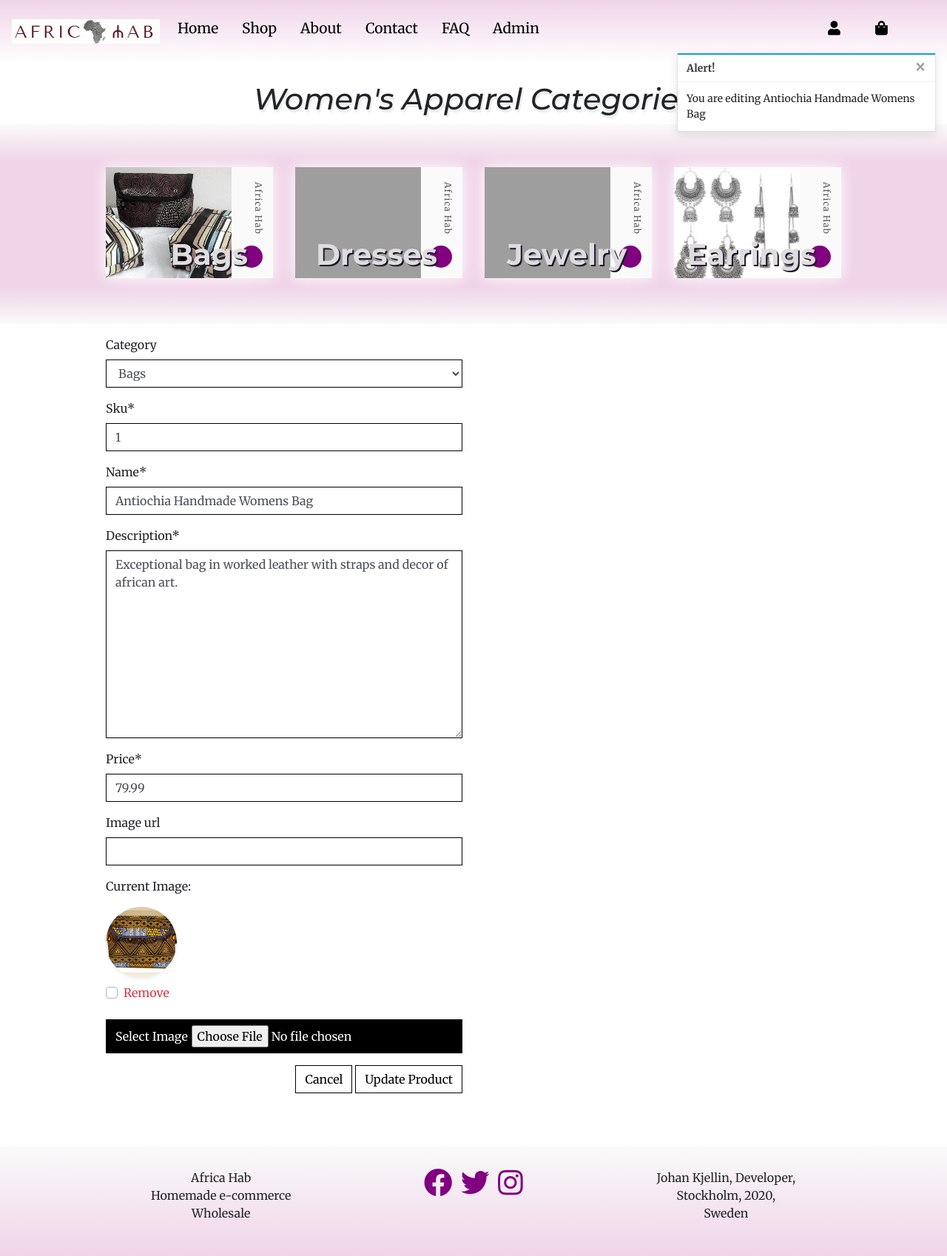
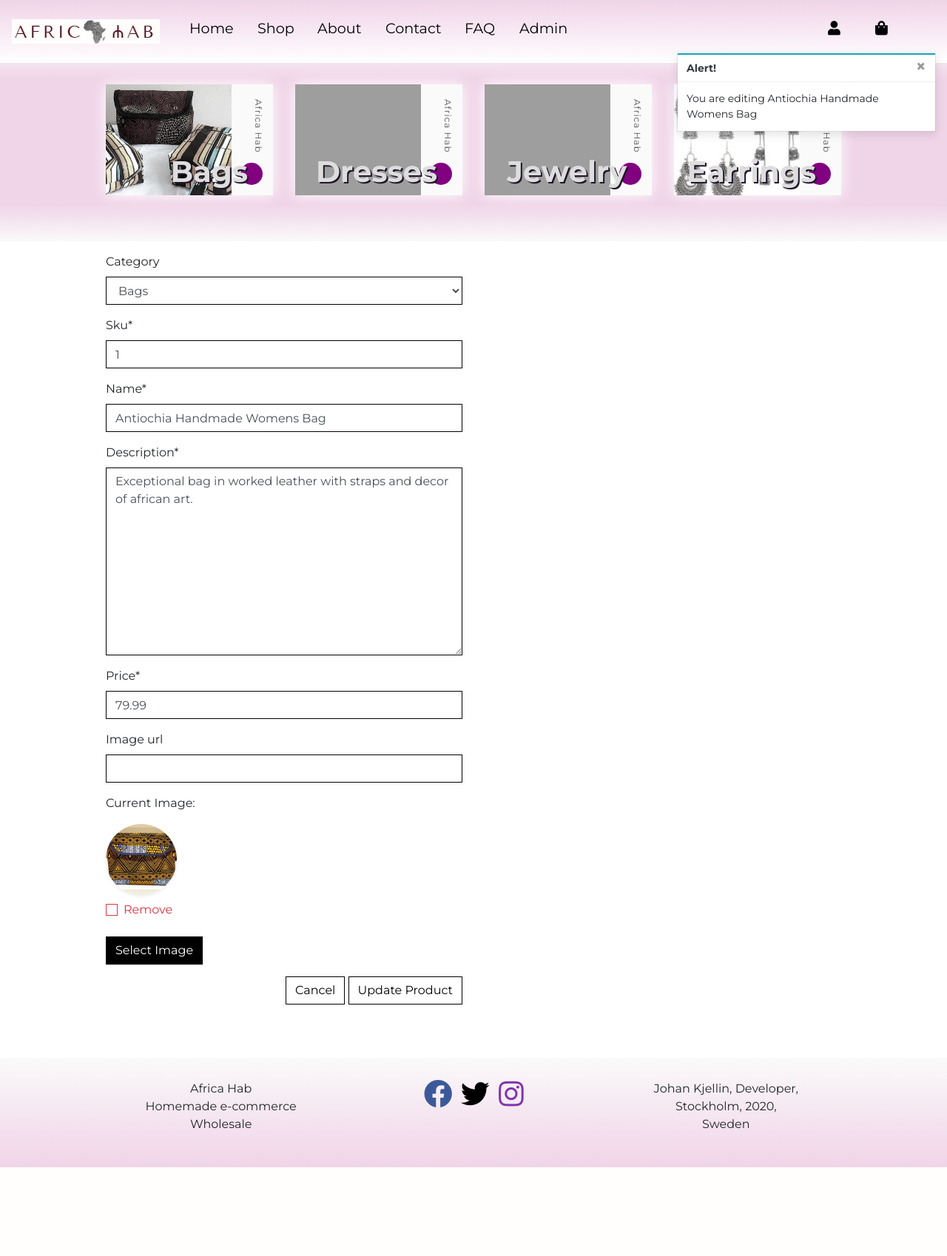
Before and after one commit to Voggastur/full-stack-framework-project, a Django app: page /products/edit_product/1/ in a window 1280 px wide. Shown: the whole page at 74% size. After the commit the page ends 1578 px from the top, so only its background shows below. Run offline with Django 3.2, Linux system fonts and the light colour scheme; the visitor is signed in with stand-in values (Sample User, id 1); data comes from the database, SQL or seed files in the repository; parts of the project's set-up code (start-up, migrations or seed data) failed here and were passed over; some libraries are stand-ins or nearby versions; grey boxes are pictures that could not be loaded.

Commit message:
added different color codes for footer icons, .button-wrapper width fit-content, product cards now correctly framed in products and product_detail

```diff
--- a/static/css/style.css
+++ b/static/css/style.css
@@ -5,7 +5,7 @@ body,
 * {
   margin: 0;
   padding: 0;
-  font-family: "Merriweather";
+  font-family: "Montserrat", sans-serif;
 }
 
 a {
@@ -57,56 +51,44 @@ nav {
 .cart {
   position: absolute;
   right: 4em;
-  top:1em;
+  top: 1em;
 }
 
 .bag {
   position: absolute;
   right: 8em;
-  top:1em;
+  top: 1em;
 }
 
-.brand-header {
-  font-style: oblique;
-  font-family: "Montserrat";
-  text-shadow: 2px 4px #eee;
-  padding-top: 30px;
-  padding-bottom: 10px;
-  margin-top: 80px;
-  margin-bottom: 0px;
-  background-color: #fff;
+.topblock {
+  height: 100px;
 }
 
 /* Landing Section */
 
-section {
-  margin: 0;
-  padding: 0;
-  overflow: hidden;
-}
-
-.large-img {
-  border-radius: 40px;
+.front-img {
+  border-radius: 20px;
   width: 100%;
   object-fit: cover;
 }
 
 .front-p {
-  font-family: "Montserrat";
   font-size: 1.3em;
   line-height: 1.4em;
 }
 
-.card {
+/* Products */
+
+.product-card {
+  max-width: 20em;
   border-radius: 10px;
-  box-shadow: 3px 3px 25px #60555d, -3px -3px 15px #ddd;
+  box-shadow: 3px 3px 15px #60555d, -3px -3px 15px #ddd;
   overflow: hidden;
 }
 
-/* Products */
-
 .card-img {
-    height: 280px;
+  height: 19em;
+  max-height: 20em;
   object-fit: fill;
 }
 
@@ -258,7 +159,63 @@ footer ul {
 
 footer i {
   font-size: 2.4em;
-  color: purple;
+}
+
+footer .fa-facebook {
+  color: #3b5998;
+}
+
+footer .fa-pinterest {
+  color: #c8232c;
+}
+
+footer .fa-instagram {
+  color:  #8134AF;
+}
+
+/* Product Form */
+
+.btn-file {
+  position: relative;
+  overflow: hidden;
+}
+
+.btn-file input[type="file"] {
+  position: absolute;
+  top: 0;
+  right: 0;
+  min-width: 100%;
+  min-height: 100%;
+  opacity: 0;
+  cursor: pointer;
+}
+
+.custom-checkbox .custom-control-label::before {
+  border-radius: 0;
+  border-color: #dc3545;
+}
+
+.custom-checkbox .custom-control-input:checked ~ .custom-control-label::before {
+  background-color: #dc3545;
+  border-color: #dc3545;
+  border-radius: 0;
+}
+
+/* Bootstrap Toasts */
+
+.message-container {
+  position: fixed;
+  top: 72px;
+  right: 15px;
+  z-index: 99999999999;
+}
+
+.custom-toast {
+  overflow: visible;
+}
+
+.toast-capper {
+  height: 2px;
 }
 
 /* from Bulma */
```
Also changed, not shown: other parts of static/css/style.css (+66 -139 lines). Lines whose indentation alone changed are shown as unchanged.
